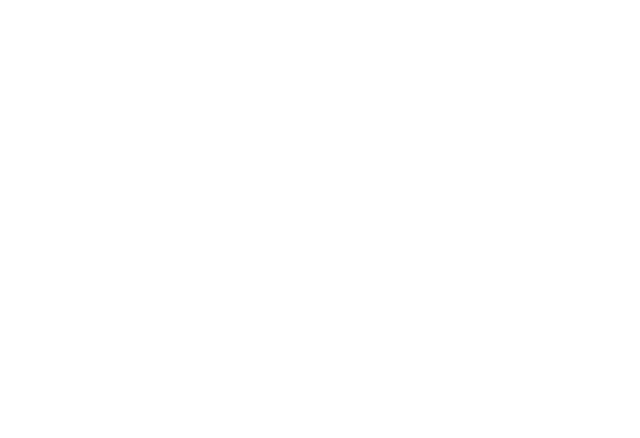
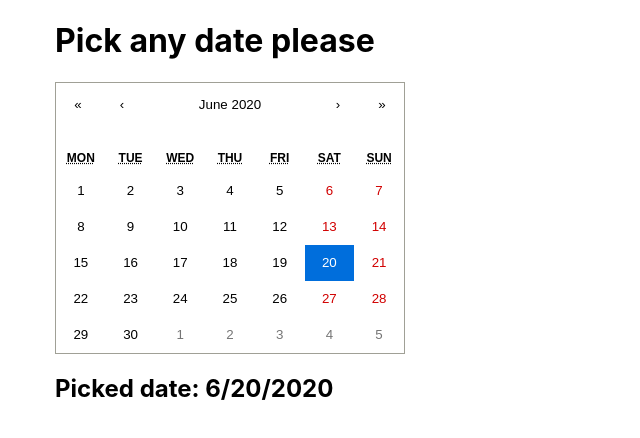
Before and after one commit to OlgaVolosevich/Nasa-Pictures-React-App, a React (Create React App) app: page / in a window 1280 px wide. Shown: the top 438 px of the page, without its empty margins (0-640 px from the left). Built offline with nearby package versions, Linux system fonts and the light colour scheme.

Commit message:
feat: add calendar

```diff
--- a/package.json
+++ b/package.json
@@ -8,6 +8,7 @@
     "@testing-library/user-event": "^7.1.2",
     "node-sass": "^4.14.1",
     "react": "^16.13.1",
+    "react-calendar": "^3.1.0",
     "react-dom": "^16.13.1",
     "react-scripts": "3.4.1",
     "sass-loader": "^8.0.2"
--- a/src/App.js
+++ b/src/App.js
@@ -1,10 +1,14 @@
-import React from 'react';
-import './App.scss';
+import React, { useState } from "react";
+import "./App.scss";
+import CalendarContainer from "./components/Calendar";
 
 function App() {
+  const [date, getDate] = useState(new Date().toLocaleDateString());
   return (
     <div className="App">
-
+      <h1>Pick any date please</h1>
+      <CalendarContainer getDate={getDate} />
+      <h2>Picked date: {date}</h2>
     </div>
   );
 }
--- a/src/App.scss
+++ b/src/App.scss
@@ -0,0 +1,4 @@
+.App {
+    max-width: 1170px;
+    margin: 0 auto;
+}
--- /dev/null
+++ b/src/components/Calendar/index.jsx
@@ -0,0 +1,20 @@
+import React, { useState } from "react";
+import "./calendar.scss";
+import Calendar from "react-calendar";
+import "react-calendar/dist/Calendar.css";
+
+const CalendarContainer = ({ getDate }) => {
+  const [date, setDate] = useState(new Date());
+  const onChangeDate = (date) => {
+    setDate(date);
+    getDate(date.toLocaleDateString());
+  };
+
+  return (
+    <div className="calendar">
+      <Calendar onChange={onChangeDate} value={date} />
+    </div>
+  );
+};
+
+export default CalendarContainer;
```
Also changed, not shown: src/components/Calendar/calendar.scss (added), 1 other file (tests, documents, lock files or other folders).
